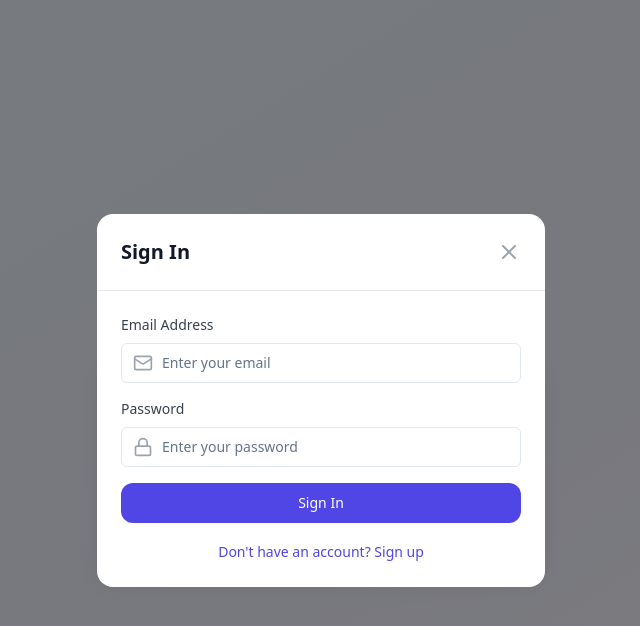
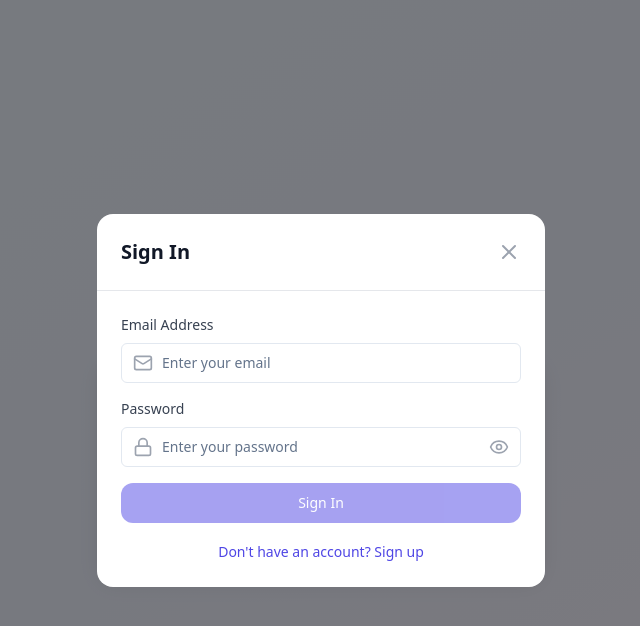
Before and after one commit to vishalmeti/lifeCalendar-fe, a React (Vite) app: page / in a window 1280 px wide. Both pictures are taken after a click on the button "Sign In / Sign Up". Shown: the top 626 px of the page, without its empty margins (319-959 px from the left). Built offline with nearby package versions, Linux system fonts and the light colour scheme; no server answers.

Commit message:
feat: Enhance AuthModal with password visibility toggle and form validation

```diff
--- a/src/components/AuthModal.tsx
+++ b/src/components/AuthModal.tsx
@@ -1,7 +1,7 @@
 /* eslint-disable @typescript-eslint/no-explicit-any */
 
 import { useState } from 'react';
-import { X, Mail, Lock, User } from 'lucide-react';
+import { X, Mail, Lock, User, Eye, EyeOff } from 'lucide-react';
 import { Button } from './ui/button';
 import { Input } from './ui/input';
 import userApiService from '../lib/userApiService';
@@ -19,6 +19,8 @@ const AuthModal = ({ onClose, onLogin }: AuthModalProps) => {
   const [confirmPassword, setConfirmPassword] = useState('');
   const [name, setName] = useState('');
   const [isLoading, setIsLoading] = useState(false);
+  const [showPassword, setShowPassword] = useState(false);
+  const [showConfirmPassword, setShowConfirmPassword] = useState(false);
   const { toast } = useToast();
 
   const handleSubmit = async (e: React.FormEvent) => {
@@ -50,10 +52,10 @@ const AuthModal = ({ onClose, onLogin }: AuthModalProps) => {
       if (response.status === 200){
         onLogin(response.user);
         toast({
-        title: isLogin ? "Signed in successfully!" : "Account created successfully!",
-        description: `Welcome ${response.user.name}`,
-        variant: "default",
-      });
+          title: isLogin ? "Signed in successfully!" : "Account created successfully!",
+          description: `Welcome back !`,
+          variant: "success",
+        });
       }
     } catch (error: any) {
       console.error('Authentication error:', error);
@@ -64,6 +66,21 @@ const AuthModal = ({ onClose, onLogin }: AuthModalProps) => {
       });
     } finally {
       setIsLoading(false);
+    }
+  };
+
+  // Check if form is valid
+  const isFormValid = () => {
+    if (isLogin) {
+      return email.trim() !== '' && password.trim() !== '';
+    } else {
+      return (
+        email.trim() !== '' &&
+        password.trim() !== '' &&
+        confirmPassword.trim() !== '' &&
+        name.trim() !== '' &&
+        password === confirmPassword
+      );
     }
   };
 
@@ -126,13 +143,20 @@ const AuthModal = ({ onClose, onLogin }: AuthModalProps) => {
             <div className="relative">
               <Lock className="absolute left-3 top-1/2 transform -translate-y-1/2 text-gray-400 w-5 h-5" />
               <Input
-                type="password"
+                type={showPassword ? "text" : "password"}
                 placeholder="Enter your password"
                 value={password}
                 onChange={(e) => setPassword(e.target.value)}
-                className="pl-10"
+                className="pl-10 pr-10"
                 required
               />
+              <button
+                type="button"
+                onClick={() => setShowPassword(!showPassword)}
+                className="absolute right-3 top-1/2 transform -translate-y-1/2 text-gray-400 hover:text-gray-600"
+              >
+                {showPassword ? <EyeOff className="w-5 h-5" /> : <Eye className="w-5 h-5" />}
+              </button>
             </div>
           </div>
 
@@ -144,21 +168,31 @@ const AuthModal = ({ onClose, onLogin }: AuthModalProps) => {
               <div className="relative">
                 <Lock className="absolute left-3 top-1/2 transform -translate-y-1/2 text-gray-400 w-5 h-5" />
                 <Input
-                  type="password"
+                  type={showConfirmPassword ? "text" : "password"}
                   placeholder="Confirm your password"
                   value={confirmPassword}
                   onChange={(e) => setConfirmPassword(e.target.value)}
-                  className="pl-10"
+                  className="pl-10 pr-10"
                   required={!isLogin}
                 />
+                <button
+                  type="button"
+                  onClick={() => setShowConfirmPassword(!showConfirmPassword)}
+                  className="absolute right-3 top-1/2 transform -translate-y-1/2 text-gray-400 hover:text-gray-600"
+                >
+                  {showConfirmPassword ? <EyeOff className="w-5 h-5" /> : <Eye className="w-5 h-5" />}
+                </button>
               </div>
+              {!isLogin && password !== confirmPassword && confirmPassword.trim() !== '' && (
+                <p className="text-red-500 text-sm mt-1">Passwords don't match</p>
+              )}
             </div>
           )}
 
           <Button
             type="submit"
-            disabled={isLoading}
-            className="w-full bg-indigo-600 hover:bg-indigo-700 text-white py-3 rounded-xl font-medium transition-colors"
+            disabled={isLoading || !isFormValid()}
+            className="w-full bg-indigo-600 hover:bg-indigo-700 text-white py-3 rounded-xl font-medium transition-colors disabled:opacity-50 disabled:cursor-not-allowed"
           >
             {isLoading ? 'Please wait...' : (isLogin ? 'Sign In' : 'Sign Up')}
           </Button>
--- a/src/components/ui/toast.tsx
+++ b/src/components/ui/toast.tsx
@@ -30,6 +30,12 @@ const toastVariants = cva(
         default: "border bg-background text-foreground",
         destructive:
           "destructive group border-destructive bg-destructive text-destructive-foreground",
+        success:
+          "success group border-green-500 bg-green-500 text-white",
+        warning:
+          "warning group border-yellow-500 bg-yellow-500 text-white",
+        info:
+          "info group border-blue-500 bg-blue-500 text-white",
       },
     },
     defaultVariants: {
@@ -75,7 +81,7 @@ const ToastClose = React.forwardRef<
   <ToastPrimitives.Close
     ref={ref}
     className={cn(
-      "absolute right-2 top-2 rounded-md p-1 text-foreground/50 opacity-0 transition-opacity hover:text-foreground focus:opacity-100 focus:outline-none focus:ring-2 group-hover:opacity-100 group-[.destructive]:text-red-300 group-[.destructive]:hover:text-red-50 group-[.destructive]:focus:ring-red-400 group-[.destructive]:focus:ring-offset-red-600",
+      "absolute right-2 top-2 rounded-md p-1 text-foreground/50 opacity-0 transition-opacity hover:text-foreground focus:opacity-100 focus:outline-none focus:ring-2 group-hover:opacity-100 group-[.destructive]:text-red-300 group-[.destructive]:hover:text-red-50 group-[.destructive]:focus:ring-red-400 group-[.destructive]:focus:ring-offset-red-600 group-[.success]:text-green-100 group-[.success]:hover:text-white group-[.success]:focus:ring-green-400 group-[.success]:focus:ring-offset-green-600",
       className
     )}
     toast-close=""
--- a/src/hooks/use-toast.ts
+++ b/src/hooks/use-toast.ts
@@ -6,7 +6,7 @@ import type {
 } from "@/components/ui/toast"
 
 const TOAST_LIMIT = 1
-const TOAST_REMOVE_DELAY = 1000000
+const TOAST_REMOVE_DELAY = 1500
 
 type ToasterToast = ToastProps & {
   id: string
```
